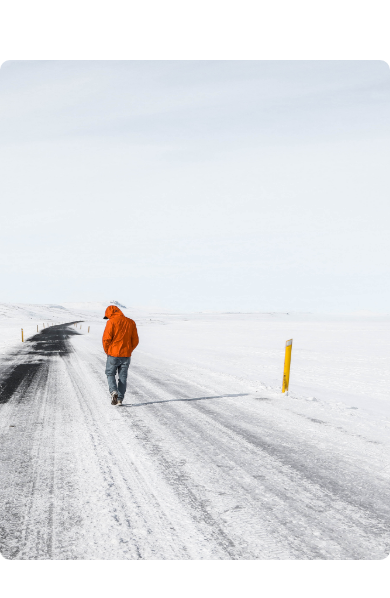
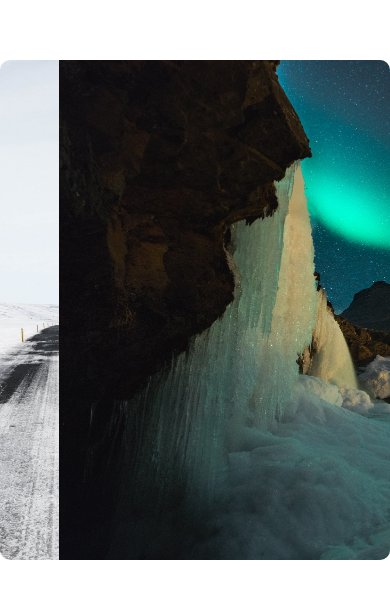
Before and after one commit to SorisAnish17/image-slider, a plain HTML site: page image slider/index.html in a window 390 px wide. Shown: the part 112-710 px from the top of the page. Drawn offline with Linux system fonts and the light colour scheme.

Commit message:
Update style.css

```diff
--- a/image slider/style.css
+++ b/image slider/style.css
@@ -94,6 +94,8 @@ body {
   .manuals {
     display: none;
   }
-  .slide{
-    width:100%;
+  .slider{
+    width:400px;
+   border-radius: 10px;
+  overflow: hidden;
 }
```
